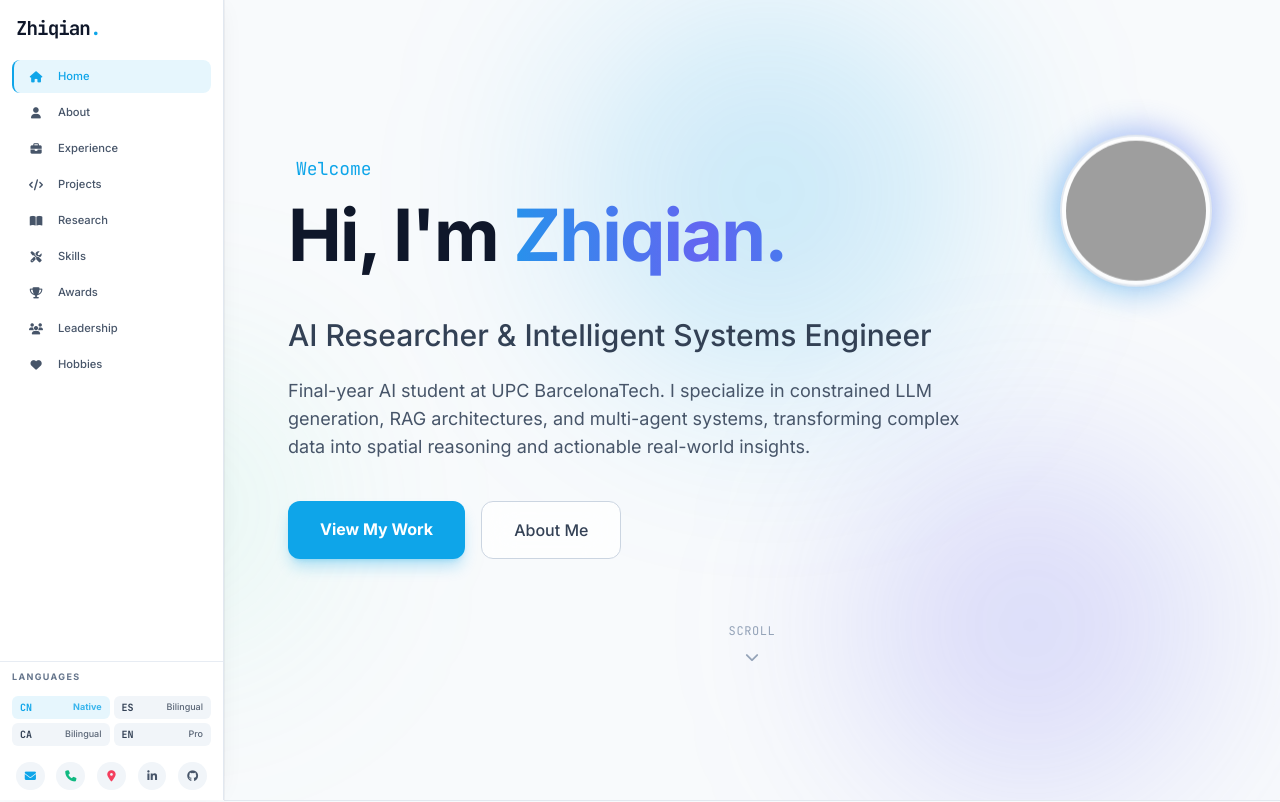
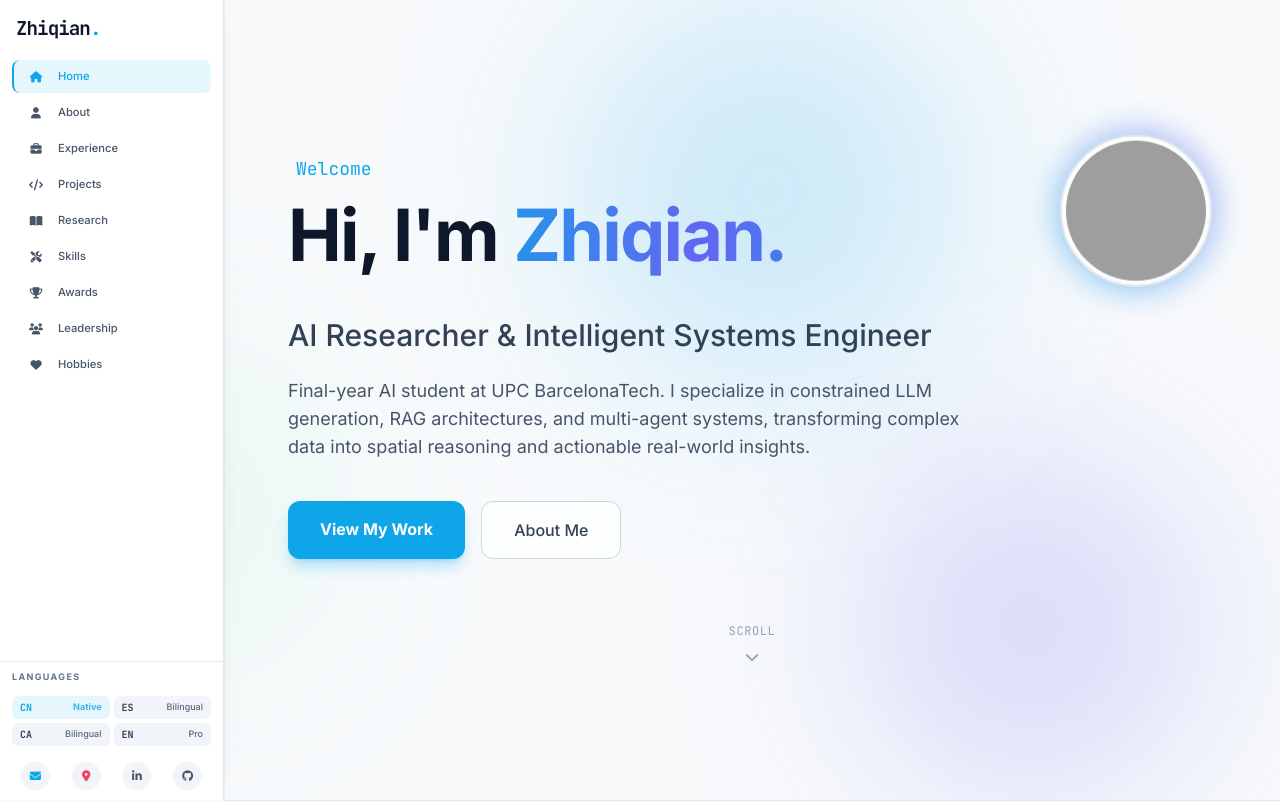
Before and after one commit to Zhiqian-Zhou/Zhiqian-Zhou.github.io, a Vue app: page / in a window 1280 px wide. Shown: the top 802 px of the page. Built offline with nearby package versions, Linux system fonts and the light colour scheme; grey boxes are pictures that could not be loaded.

Commit message:
chore: remove phone number from sidebar dock

```diff
--- a/src/components/AppSidebar.vue
+++ b/src/components/AppSidebar.vue
@@ -169,14 +169,6 @@ const onNav = () => emit('navigate')
             aria-label="Email"
           >
             <i class="fas fa-envelope text-primary"></i>
-          </a>
-          <a
-            href="tel:"
-            class="dock-btn tip"
-            data-tip=""
-            aria-label="Phone"
-          >
-            <i class="fas fa-phone text-emerald-500"></i>
           </a>
           <span
             class="dock-btn tip cursor-default"
```
